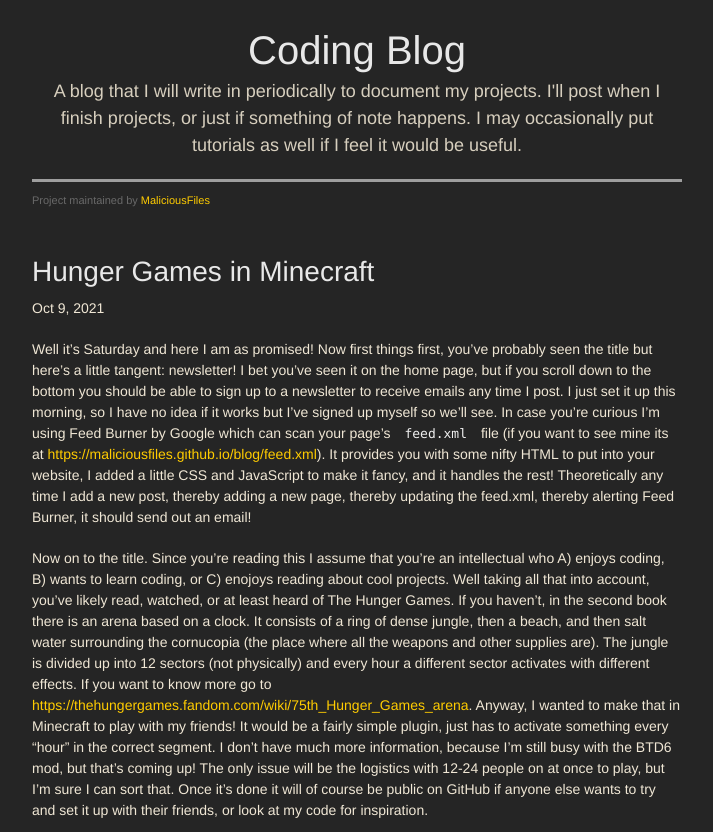
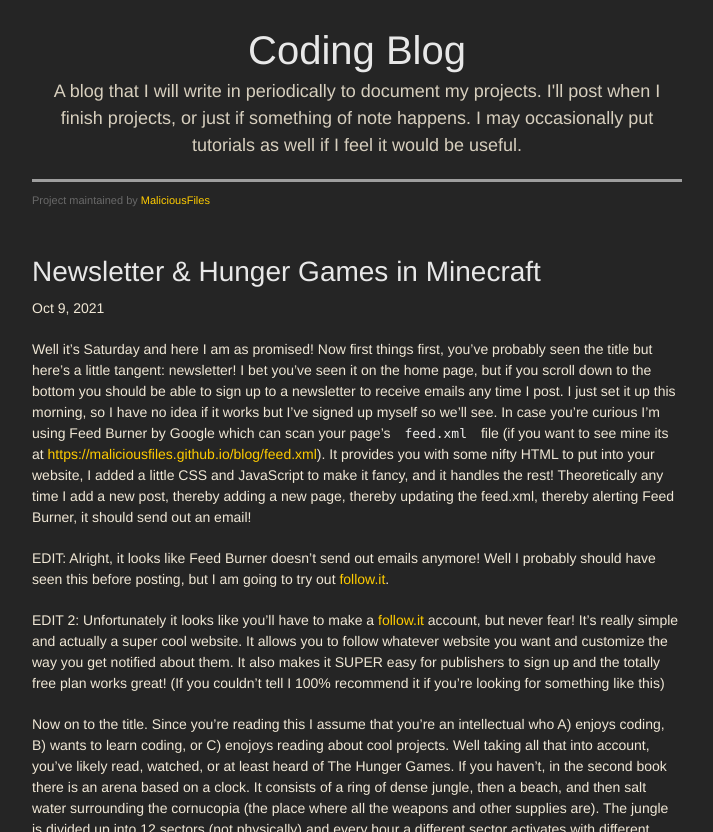
Before and after one commit to MaliciousFiles/blog, a Jekyll site: the page built from _posts/2021-10-09-newsletter-and-hunger-games-in-minecraft.markdown, in a window 1280 px wide and 900 px high, cut to the strip 68-900 px from the top of the window. Shown: the whole strip, without its empty margins (283-996 px from the left). Built offline with Jekyll 4.4.1, drawn with Linux system fonts in a browser that asks for light colours; some web fonts are replaced; grey boxes are pictures that could not be loaded.

Commit message:
edit post

```diff
--- a/_posts/2021-10-09-hunger-games-in-minecraft.markdown
+++ b/_posts/2021-10-09-newsletter-and-hunger-games-in-minecraft.markdown
@@ -1,11 +1,15 @@
 ---
 layout: post
-title: "Hunger Games in Minecraft"
+title: "Newsletter & Hunger Games in Minecraft"
 date: "2021-10-09 13:48:26 -0500"
-categories: "Minecraft Plugin"
+categories: "Newsletter Minecraft Plugin"
 ---
 
 Well it's Saturday and here I am as promised! Now first things first, you've probably seen the title but here's a little tangent: newsletter! I bet you've seen it on the home page, but if you scroll down to the bottom you should be able to sign up to a newsletter to receive emails any time I post. I just set it up this morning, so I have no idea if it works but I've signed up myself so we'll see. In case you're curious I'm using Feed Burner by Google which can scan your page's `feed.xml` file (if you want to see mine its at [https://maliciousfiles.github.io/blog/feed.xml]). It provides you with some nifty HTML to put into your website, I added a little CSS and JavaScript to make it fancy, and it handles the rest! Theoretically any time I add a new post, thereby adding a new page, thereby updating the feed.xml, thereby alerting Feed Burner, it should send out an email!
+
+**EDIT:** Alright, it looks like Feed Burner doesn't send out emails anymore! Well I probably should have seen this  before posting, but I am going to try out [follow.it].
+
+**EDIT 2:** Unfortunately it looks like you'll have to make a [follow.it] account, but never fear! It's really simple and actually a super cool website. It allows you to follow whatever website you want and customize the way you get notified about them. It also makes it SUPER easy for publishers to sign up and the totally free plan works great! (If you couldn't tell I 100% recommend it if you're looking for something like this)
 
 Now on to the title. Since you're reading this I assume that you're an intellectual who A) enjoys coding, B) wants to learn coding, or C) enojoys reading about cool projects. Well taking all that into account, you've likely read, watched, or at least heard of The Hunger Games. If you haven't, in the second book there is an arena based on a clock. It consists of a ring of dense jungle, then a beach, and then salt water surrounding the cornucopia (the place where all the weapons and other supplies are). The jungle is divided up into 12 sectors (not physically) and every hour a different sector activates with different effects. If you want to know more go to [https://thehungergames.fandom.com/wiki/75th_Hunger_Games_arena]. Anyway, I wanted to make that in Minecraft to play with my friends! It would be a fairly simple plugin, just has to activate something every "hour" in the correct segment. I don't have much more information, because I'm still busy with the BTD6 mod, but that's coming up! The only issue will be the logistics with 12-24 people on at once to play, but I'm sure I can sort that. Once it's done it will of course be public on GitHub if anyone else wants to try and set it up with their friends, or look at my code for inspiration.
 
@@ -14,4 +18,5 @@ As for the BTD6 mod, I don't have much to say as I've been busy with the end of
 Thats all for today and as always, see you next week.
 
 [https://maliciousfiles.github.io/blog/feed.xml]: https://maliciousfiles.github.io/blog/feed.xml
+[follow.it]: https://follow.it
 [https://thehungergames.fandom.com/wiki/75th_Hunger_Games_arena]: https://thehungergames.fandom.com/wiki/75th_Hunger_Games_arena
```
